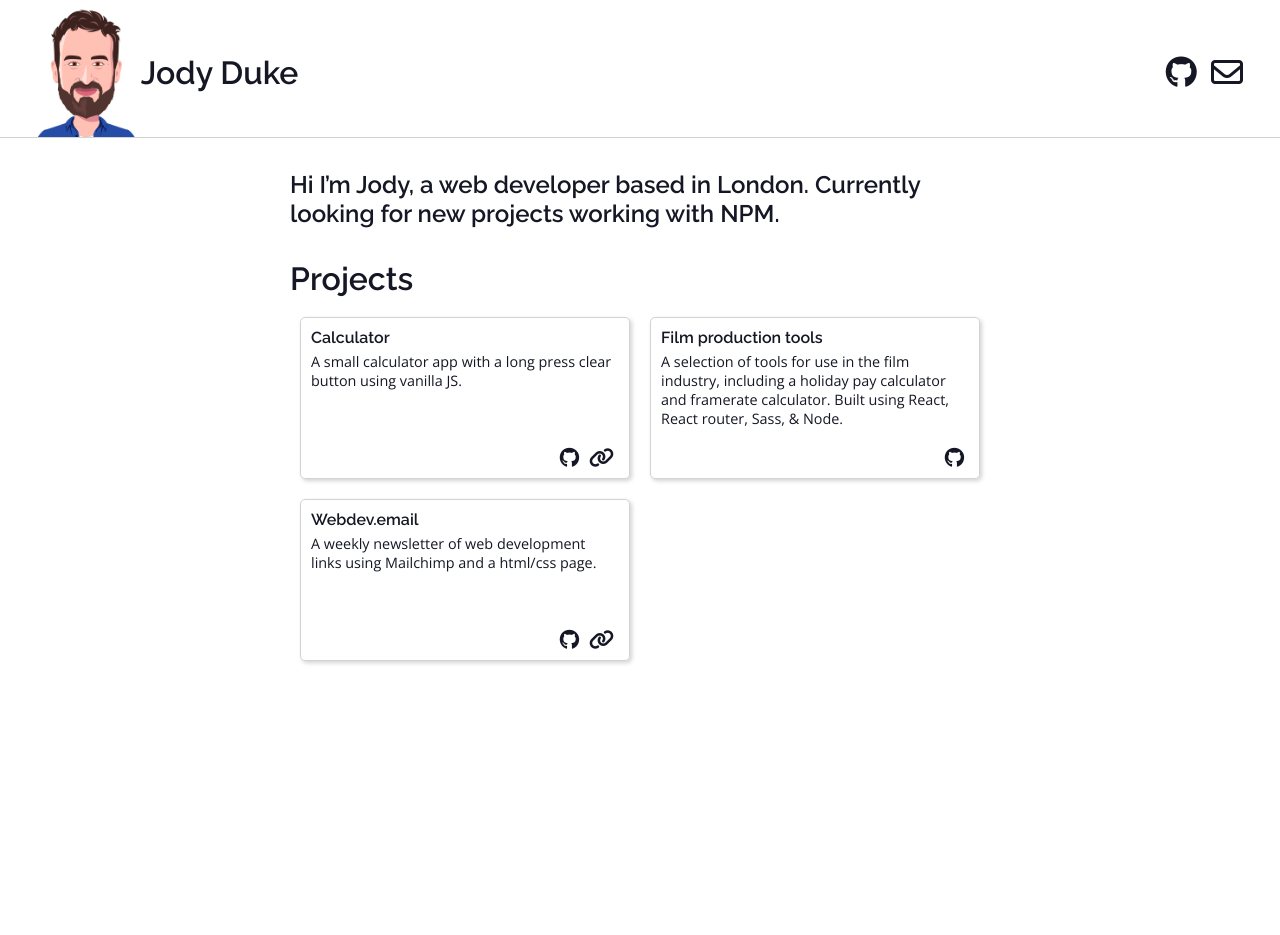
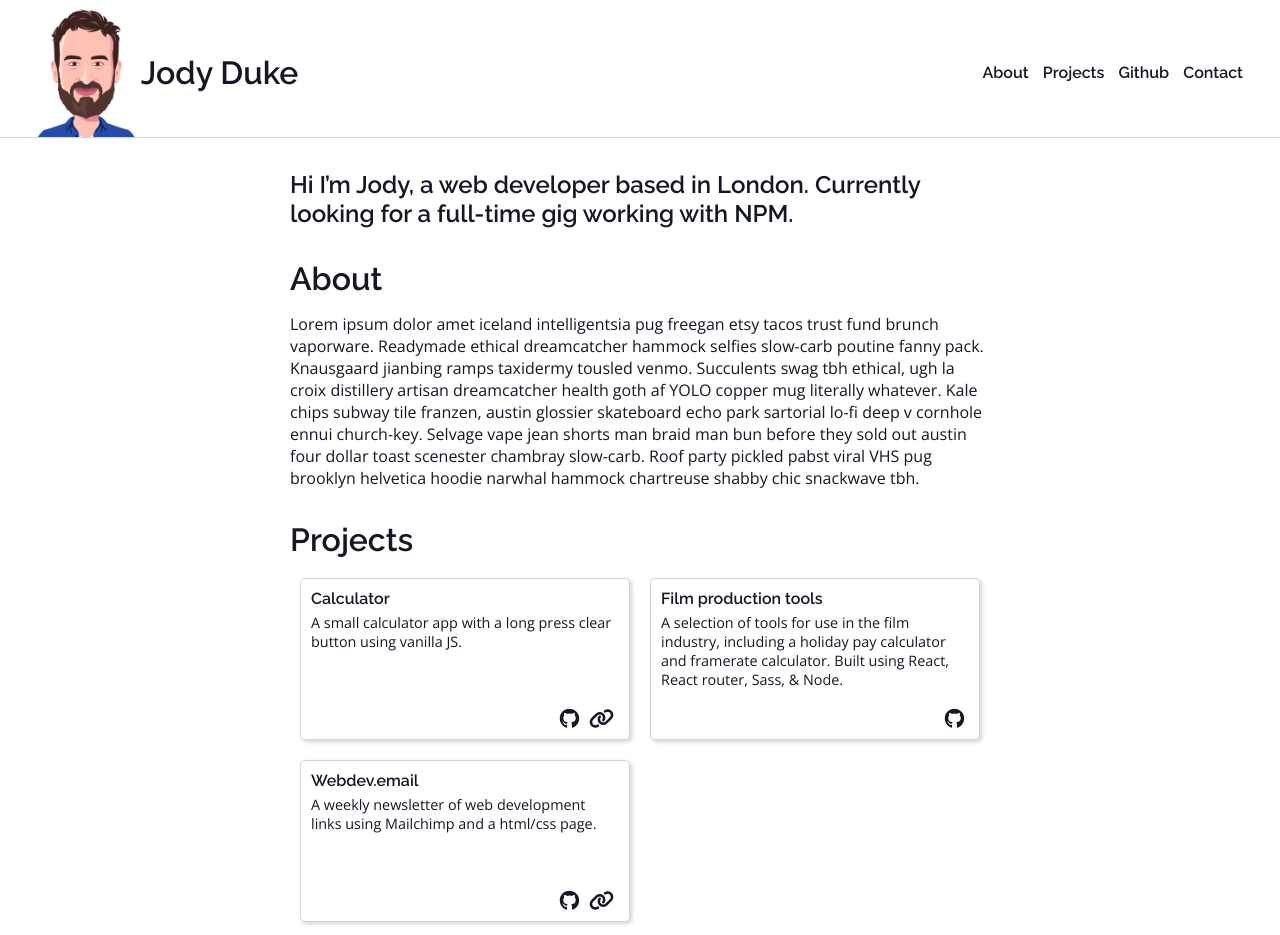
Before and after one commit to JodyDuke/JodyDuke.github.io, a plain HTML site: page index.html in a window 1280 px wide. Before the commit the page ends 800 px from the top, so only its background shows below. Drawn offline with nearby package versions, Linux system fonts and the light colour scheme; a script that the page names is missing.

Commit message:
added new menu and about section

```diff
--- a/index.html
+++ b/index.html
@@ -19,23 +19,35 @@
 				</div>
 
 				<div class="links">
-					<a title="Github" target="_blank" href="https://github.com/SuperFruityNinja/SuperFruityNinja.github.io"><i class="fa fa-github fa-2x"></i></a>
-					<a title="Email me" target="_blank" href="mailto:contact@jodyduke.co.uk" alt="Email me"> <i class="fa fa-envelope-o fa-2x"></i></a>
+					<a title="About" href="https://www.jodyduke.github.io#about">About</a>
+					<a title="Projects" href="https://www.jodyduke.github.io#projects">Projects</a>
+					<a title="Github" target="_blank" href="https://github.com/JodyDuke">Github</a>
+					<a title="Email me" target="_blank" href="mailto:contact@jodyduke.co.uk" alt="Email me">Contact</a>
 				</div>
 			</div>
 		</div>
 
 		<div class="links-mobile">
-				<a title="Github" target="_blank" href="https://github.com/SuperFruityNinja/SuperFruityNinja.github.io"><i class="fa fa-github fa-2x"></i></a>
-				<a title="Email me" target="_blank" href="mailto:contact@jodyduke.co.uk" alt="Email me"> <i class="fa fa-envelope-o fa-2x"></i></a>
+				<a title="About" href="https://www.jodyduke.github.io#about">About</a>
+				<a title="Projects" href="https://www.jodyduke.github.io#projects">Projects</a>
+				<a title="Github" target="_blank" href="https://github.com/JodyDuke">Github</a>
+				<a title="Email me" target="_blank" href="mailto:contact@jodyduke.co.uk" alt="Email me">Contact</a>
 		</div>
 
 		<div id="body-container">
 
-			<h2>Hi I’m Jody, a web developer based in London. Currently looking for new projects working with <pre id="text">Javascript.</pre></h2>
+			<h2>Hi I’m Jody, a web developer based in London. Currently looking for a full-time gig working with <pre id="text">Javascript.</pre></h2>
+
+			<h1>About</h1>
+			<p>Lorem ipsum dolor amet iceland intelligentsia pug freegan etsy tacos trust fund brunch vaporware. Readymade ethical dreamcatcher
+			hammock selfies slow-carb poutine fanny pack. Knausgaard jianbing ramps taxidermy tousled venmo. Succulents swag tbh ethical,
+			ugh la croix distillery artisan dreamcatcher health goth af YOLO copper mug literally whatever. Kale chips subway tile franzen,
+			austin glossier skateboard echo park sartorial lo-fi deep v cornhole ennui church-key. Selvage vape jean shorts man braid
+			man bun before they sold out austin four dollar toast scenester chambray slow-carb. Roof party pickled pabst viral VHS pug
+			brooklyn helvetica hoodie narwhal hammock chartreuse shabby chic snackwave tbh.</p>
 
 
-			<h1>Projects</h1>
+			<h1 id="projects">Projects</h1>
 			<div id="projects-carousel"></div>
 
 		</div>
--- a/styles/styles.css
+++ b/styles/styles.css
@@ -20,6 +20,10 @@ h1, h2, h3, h4, h5, h6, pre {
 a {
 	color: #151824;
 	text-decoration: none;
+}
+
+a:hover {
+	color: blue;
 }
 
 
@@ -58,30 +62,16 @@ a {
 	text-align: right;
 }
 
-.fa {
+.links a, .links-mobile a {
+	font-family: 'raleway';
+	font-weight: 600;
 	padding: 0px 5px;
-}
-
-.fa:hover {
-	color: #3a86ff;
 }
 
 .links-mobile {
 	display: none;
 }
 
-.codewars{
-	height: 28px;
-	width: 28px;
-  	display: inline-block;
-  	stroke: #000;
-  	stroke-dasharray: 1 12;
-  	margin-bottom: -3px;
-}
-
-.codewars:hover {
-	stroke: #3a86ff;
-}
 
 
 /*-------------
@@ -112,6 +102,14 @@ pre {
 	margin: 0em auto;
 	text-align: left;
 
+}
+
+.fa {
+	padding: 0px 5px;
+}
+
+.fa:hover {
+	color: #3a86ff;
 }
 
 /*-------------
```
